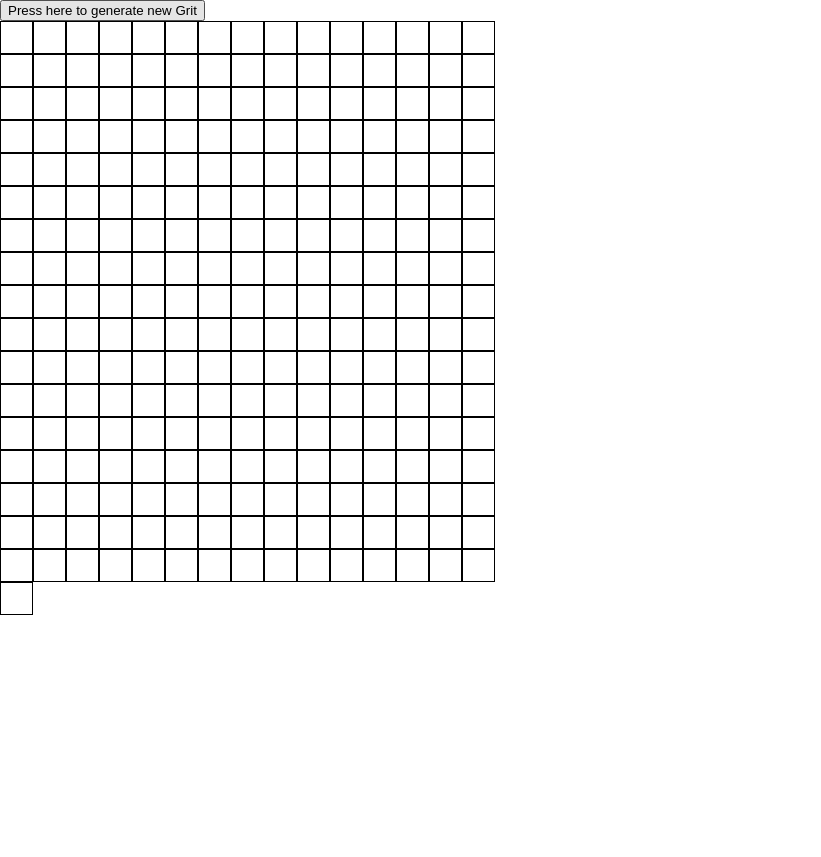
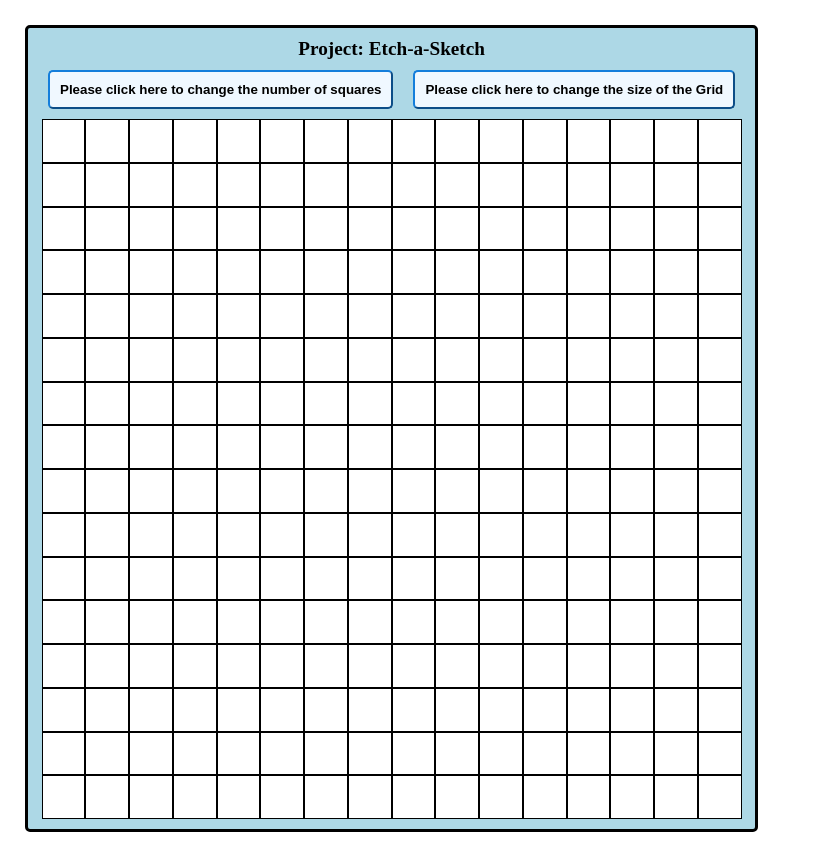
Before and after one commit to RyTiXz/Etch-a-Sketch, a plain HTML site: page index.html in a window 1280 px wide. Shown: the whole page, without its empty margins (0-821 px from the left). Before the commit the page ends 800 px from the top, so only its background shows below. Drawn offline with Linux system fonts and the light colour scheme.

Commit message:
Finish project

```diff
--- a/index.html
+++ b/index.html
@@ -7,8 +7,16 @@
     <link rel="stylesheet" href="styles.css">
 </head>
 <body>
-    <button class="startGrit">Press here to generate new Grit</button>
-    <div class="container"></div>
+    <div class="game">
+        <div class = headline>Project: Etch-a-Sketch</div>
+        <div class="buttons">
+            <button class="startGrid">Please click here to change the number of squares</button>
+            <button class="changeGridSize">Please click here to change the size of the Grid</button>
+        </div>
+        <div class = game2>
+            <div class="container"></div>
+        </div>
+    </div>
 </body>
 <script src="script.js"></script>
 </html>
--- a/script.js
+++ b/script.js
@@ -1,21 +1,19 @@
 // variables for all querrySelectors //
 const container = document.querySelector(".container");
-const startGrit = document.querySelector(".startGrit");
+const startGrid = document.querySelector(".startGrid");
+const changeGridSize = document.querySelector(".changeGridSize");
+const resetGrid = document.querySelector(".reset");
 
 // variables to createElement //
 const createDiv = document.createElement("div");
+const computedStyle = getComputedStyle(container);
 
-// variables to change style //
-const containerStyle = {
-    display: "flex",
-    flexWrap: "wrap",
-    width: "512px",
-    height: "512px"
-}
+// Array for all the colors
+const colors = [];
 
-const divStyle = {
-    border: "0.5px solid black",
-    padding: "15.5px",
+for (let i = 0; i < 100; i++) {
+  const randomColor = "#" + Math.floor(Math.random() * 16777215).toString(16);
+  colors.push(randomColor);
 }
 
 // function to create empty divs //
@@ -23,42 +21,48 @@ for (let i = 0; i < (16*16); i++) {
     const createDiv = document.createElement("div");
     container.appendChild(createDiv);
     createDiv.className = "square";
-    Object.assign(createDiv.style, divStyle);
-    Object.assign(container.style, containerStyle);
-    // colors div
     createDiv.addEventListener("mouseover", () => {
-        createDiv.style.backgroundColor = "red";
+        createDiv.style.backgroundColor = colors[(Math.floor(Math.random() * colors.length))];
     });
-    // uncolors div
-    // createDiv.addEventListener("mouseout", () => {
-    //     createDiv.style.backgroundColor = "white";
-    // })
 }
 
+
 // function to create new grid //
+let promptValueString = 0;
+
 function newGrid(prompt) {
+    const newDivSize = 100 - (computedStyle.width.slice(0, -2)/promptValueString)/computedStyle.width.slice(0, -2)*100;
     for (let i = 0; i < (prompt*prompt); i++) {
         const createDiv = document.createElement("div");
         container.appendChild(createDiv);
         createDiv.className = "square";
-        Object.assign(createDiv.style, divStyle);
-        Object.assign(container.style, containerStyle);
-        // colors div
+        createDiv.style.flex = "0 0 calc(var(--containerWidth) - " + newDivSize + "%";
         createDiv.addEventListener("mouseover", () => {
-            createDiv.style.backgroundColor = "red";
+            createDiv.style.backgroundColor = colors[(Math.floor(Math.random() * colors.length))];
         });
-        // uncolors div
-        // createDiv.addEventListener("mouseout", () => {
-        //     createDiv.style.backgroundColor = "white";
-        // })
     }
 }
 
 // eventListener to get user input for grid size, delets old grid, builds up new grid //
-startGrit.addEventListener("click", () => {
-    let promptValue = prompt("Please choose the size of the new grid");
+startGrid.addEventListener("click", () => {
+    do{
+        var promptValue = parseInt(window.prompt("Please enter a number from 1 to 100", ""), 10);
+    }while(isNaN(promptValue) || promptValue > 100 || promptValue < 1);
+    promptValueString = promptValue.toString();
+
     while (container.firstChild) {
         container.removeChild(container.firstChild);
     }
-    newGrid(promptValue);
+
+    newGrid(promptValueString);
 });
+
+// eventListener to change grid size, without changing the amount of grids
+changeGridSize.addEventListener("click", () => {
+    const oldGridSize = getComputedStyle(container).getPropertyValue('--containerWidth').slice(0, -2);
+    console.log(oldGridSize);
+    do{
+        var promptGridSize = parseInt(window.prompt("Please enter a number from 100 to 1000", ""), 10);
+    }while(isNaN(promptGridSize) || promptGridSize > 1000 || promptGridSize < 100);
+    container.style.setProperty('--containerWidth', promptGridSize+"px");
+})
--- a/styles.css
+++ b/styles.css
@@ -3,3 +3,53 @@ html, body {
     padding: 0px;
     margin: 0px;
 }
+
+.game {
+    border: solid black;
+    width: fit-content;
+    margin: 25px;
+    padding: 10px;
+    background-color: lightblue;
+    border-radius: 5px;
+}
+
+.headline {
+    text-align: center;
+    font-size: larger;
+    font-weight: bold;
+}
+
+.container {
+    display: flex;
+    flex-wrap: wrap;
+    --containerWidth: 700px;
+    width: var(--containerWidth);
+    background-color: white;
+}
+
+.game2 {
+    display: flex;
+    justify-content: center;
+    align-items: center;
+}
+.square {
+    flex: 0 0 calc(var(--containerWidth) - 93.75%);
+    aspect-ratio: 1/1;
+    box-sizing: border-box;
+    border: 0.5px solid black;
+}
+
+.buttons {
+    display: flex;
+    align-items: center;
+    justify-content: center;
+}
+
+button {
+    margin: 10px;
+    padding: 10px;
+    border-radius: 5px;
+    border-color: rgb(20, 126, 219);
+    background-color: aliceblue;
+    font-weight: bold;
+}
```
